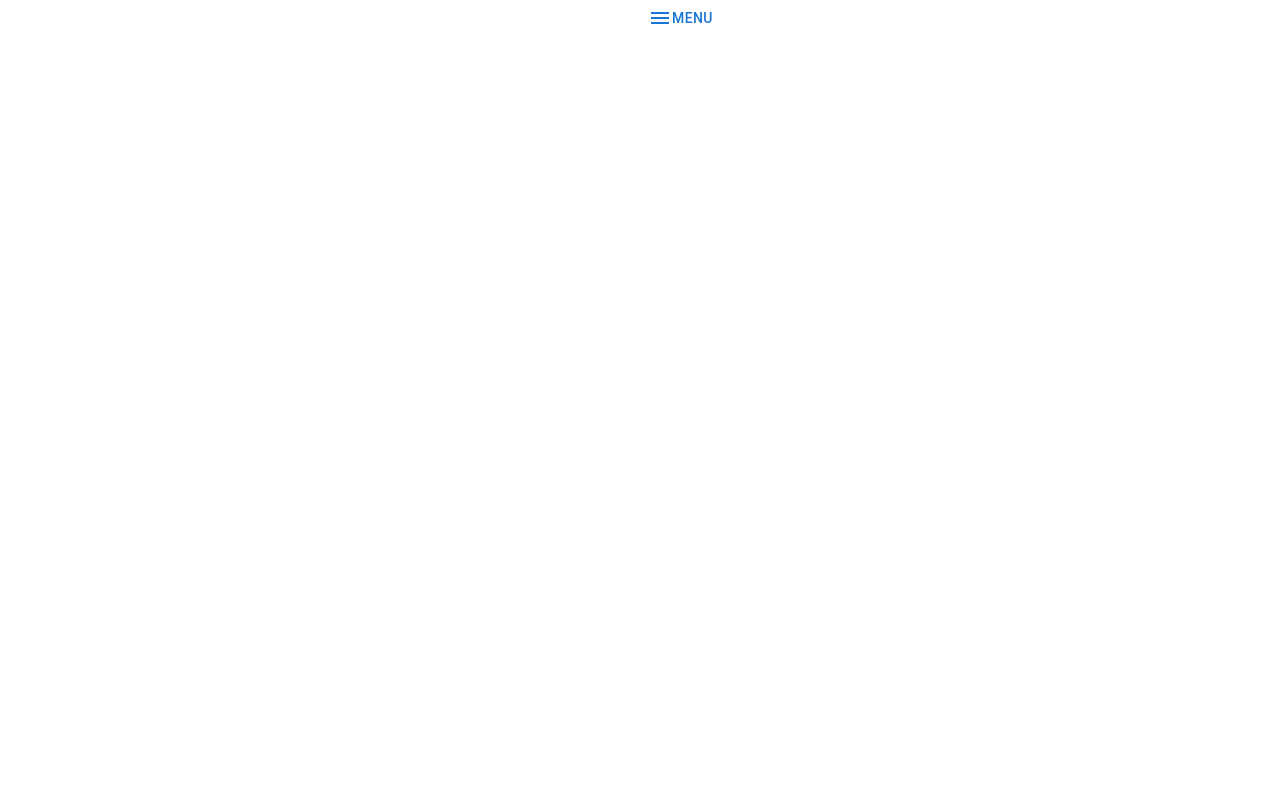
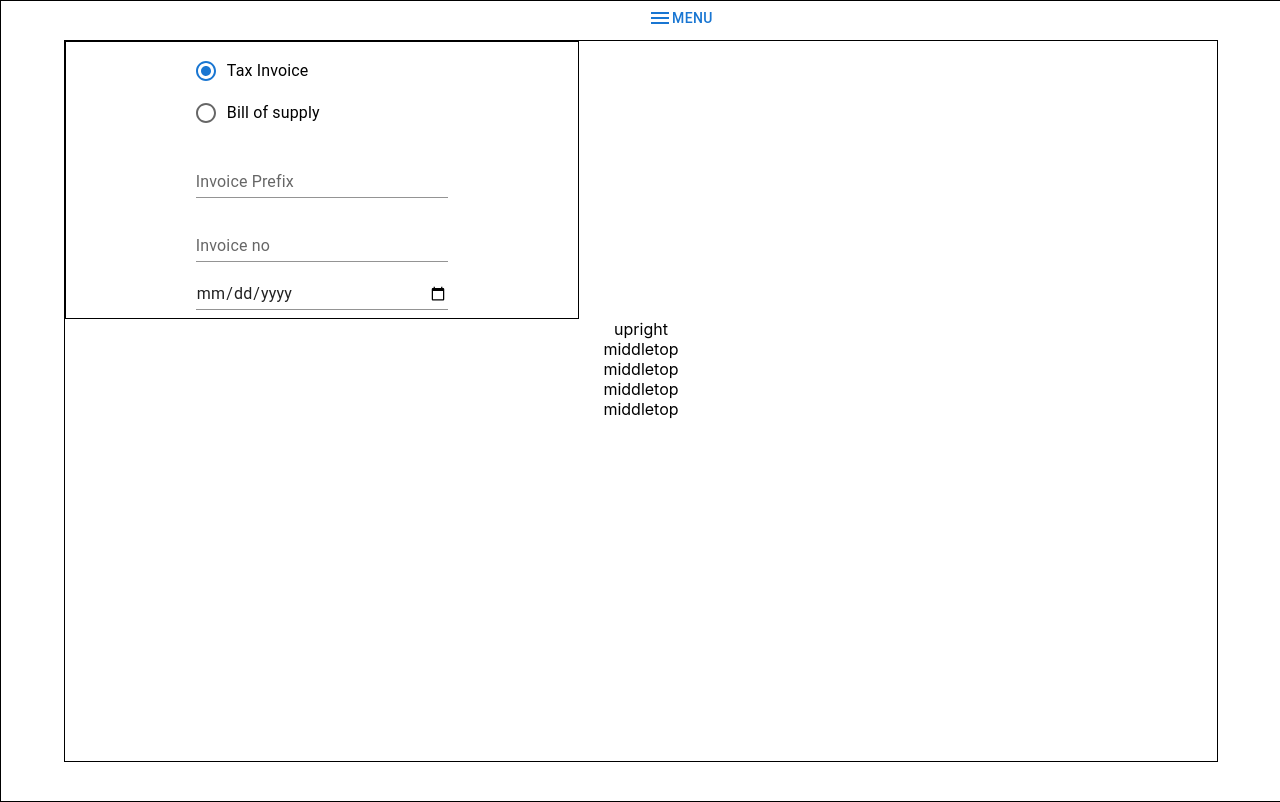
Before and after one commit to Sayan-sss/dev-BillEazy-Client, a React (Create React App) app: page /invoice/create in a window 1280 px wide. Before the commit this address had no page. Built offline with nearby package versions, Linux system fonts and the light colour scheme; what @react-pdf/renderer would draw is missing.

Commit message:
invoice creater added

```diff
--- a/src/App.js
+++ b/src/App.js
@@ -5,17 +5,24 @@ import InvoiceViewer from "./Components/Invoice/invoice.viewer";
 import Navbar from "./Components/Navbar/Navbar";
 import { BrowserRouter, Routes, Route } from "react-router-dom";
 import InsideMedicineContainer from "./Components/Medicine/InsideMedicineContainer";
+import Invoicegenerator from "./Components/Invoice/invoice.generator";
+import Invoicecreator from "./Components/Invoice/invoice.creator";
 
 function App() {
   return (
     <div className="App">
-      <Navbar/>
+      <Navbar />
       <Routes>
-        <Route path="/InsideMedicine" element={<InsideMedicineContainer />}></Route>
+        <Route
+          path="/InsideMedicine"
+          element={<InsideMedicineContainer />}
+        ></Route>
         <Route path="/contact" element={<Contact />}></Route>
         <Route path="/home" element={<Home />}></Route>
         <Route path="/" element={<Home />}></Route>
         <Route path="/invoice" element={<InvoiceViewer />}></Route>
+        <Route path="/addinvoice" element={<Invoicegenerator />}></Route>
+        <Route path="/invoice/create" element={<Invoicecreator />}></Route>
       </Routes>
     </div>
   );
--- /dev/null
+++ b/src/Components/Invoice/invoice.creator.js
@@ -0,0 +1,27 @@
+import { Box } from "@mui/material";
+import React from "react";
+import InvoiceRadioGroup from "../MuuiComponents/InvoiceRadiogrp";
+import InvoiceTextField from "../MuuiComponents/TextField";
+// import TextField from "../MuuiComponents/TextField";
+import "./invoiceCreator.css";
+const Invoicecreator = () => {
+  return (
+    <>
+      <Box className="mainfrom">
+        <Box className="invoicefrom_container">
+          <Box className="up_left">
+            <InvoiceTextField />
+          </Box>
+
+          <Box className="up_right">upright</Box>
+          <Box className="buyer_details">middletop</Box>
+          <Box className="products_container">middletop</Box>
+          <Box className="transportdetail_container">middletop</Box>
+          <Box className="bankdetail_container">middletop</Box>
+        </Box>
+      </Box>
+    </>
+  );
+};
+
+export default Invoicecreator;
--- /dev/null
+++ b/src/Components/Invoice/invoice.generator.js
@@ -0,0 +1,25 @@
+import { Button } from "@mui/base";
+import React from "react";
+import { useNavigate } from "react-router-dom";
+import Invoicetable from "../MuuiComponents/invoiceTable";
+import "./invoicegenerator.css";
+// import invoiceTable from "../MuuiComponents/invoiceTable";
+const Invoicegenerator = () => {
+  const navigate = useNavigate();
+  return (
+    <div className="invoice_container">
+      <div className="table_container">
+        <Invoicetable />
+        <Button
+          onClick={() => {
+            navigate("/invoice/create");
+          }}
+        >
+          Create
+        </Button>
+      </div>
+    </div>
+  );
+};
+
+export default Invoicegenerator;
--- /dev/null
+++ b/src/Components/Invoice/invoiceCreator.css
@@ -0,0 +1,15 @@
+.mainfrom {
+  width: 100vw;
+  height: 100vh;
+  border: 1px solid black;
+  display: flex;
+  justify-content: center;
+  align-items: center;
+}
+.invoicefrom_container {
+  width: 90vw;
+  height: 90vh;
+  border: 1px solid black;
+}
+.up_left {
+}
--- /dev/null
+++ b/src/Components/Invoice/invoicegenerator.css
@@ -0,0 +1,14 @@
+.invoice_container {
+  /* display: flex; */
+  width: 100vw;
+  height: 100vh;
+  border: 2px solid red;
+  justify-content: center;
+}
+
+.table_container {
+  border: 1px solid black;
+  display: flex;
+  justify-content: center;
+  margin-top: 10rem;
+}
--- /dev/null
+++ b/src/Components/MuuiComponents/InvoiceRadiogrp.js
@@ -0,0 +1,29 @@
+import * as React from "react";
+import Radio from "@mui/material/Radio";
+import RadioGroup from "@mui/material/RadioGroup";
+import FormControlLabel from "@mui/material/FormControlLabel";
+import FormControl from "@mui/material/FormControl";
+import FormLabel from "@mui/material/FormLabel";
+
+export default function InvoiceRadioGroup() {
+  return (
+    <FormControl>
+      <RadioGroup
+        aria-labelledby="demo-radio-buttons-group-label"
+        defaultValue="taxinvoice"
+        name="radio-buttons-group"
+      >
+        <FormControlLabel
+          value="taxinvoice"
+          control={<Radio />}
+          label="Tax Invoice"
+        />
+        <FormControlLabel
+          value="billofsupply"
+          control={<Radio />}
+          label="Bill of supply"
+        />
+      </RadioGroup>
+    </FormControl>
+  );
+}
--- /dev/null
+++ b/src/Components/MuuiComponents/TextField.js
@@ -0,0 +1,33 @@
+import * as React from "react";
+import Box from "@mui/material/Box";
+import TextField from "@mui/material/TextField";
+import InvoiceRadioGroup from "./InvoiceRadiogrp";
+
+export default function InvoiceTextField() {
+  return (
+    <Box
+      component="form"
+      sx={{
+        "& > :not(style)": { m: 1, width: "25ch" },
+        border: "1px solid black",
+        width: "40vw",
+      }}
+      noValidate
+      autoComplete="off"
+    >
+      <InvoiceRadioGroup />
+      <TextField
+        id="outlined-basic"
+        label="Invoice Prefix"
+        variant="standard"
+      />
+      <TextField id="filled-basic" label="Invoice no" variant="standard" />
+      <TextField
+        id="standard-basic"
+        // label="invoice date"
+        variant="standard"
+        type={"date"}
+      />
+    </Box>
+  );
+}
--- /dev/null
+++ b/src/Components/MuuiComponents/invoiceTable.js
@@ -0,0 +1,55 @@
+import * as React from "react";
+import Table from "@mui/material/Table";
+import TableBody from "@mui/material/TableBody";
+import TableCell from "@mui/material/TableCell";
+import TableContainer from "@mui/material/TableContainer";
+import TableHead from "@mui/material/TableHead";
+import TableRow from "@mui/material/TableRow";
+import Paper from "@mui/material/Paper";
+
+function createData(name, calories, fat, carbs, protein) {
+  return { name, calories, fat, carbs, protein };
+}
+
+const rows = [
+  createData("Frozen yoghurt", 159, 6.0, 24, 4.0),
+  createData("Ice cream sandwich", 237, 9.0, 37, 4.3),
+  createData("Eclair", 262, 16.0, 24, 6.0),
+  createData("Cupcake", 305, 3.7, 67, 4.3),
+  createData("Gingerbread", 356, 16.0, 49, 3.9),
+];
+
+export default function Invoicetable() {
+  return (
+    <TableContainer component={Paper}>
+      <Table sx={{ minWidth: 650 }} aria-label="simple table">
+        <TableHead>
+          <TableRow>
+            <TableCell>Dessert (100g serving)</TableCell>
+            <TableCell align="right">Invoice No.</TableCell>
+            <TableCell align="right">Invoice Date</TableCell>
+            <TableCell align="right">BuyerName</TableCell>
+            <TableCell align="right">Status</TableCell>
+            <TableCell align="right">Actions</TableCell>
+          </TableRow>
+        </TableHead>
+        <TableBody>
+          {rows.map((row) => (
+            <TableRow
+              key={row.name}
+              sx={{ "&:last-child td, &:last-child th": { border: 0 } }}
+            >
+              <TableCell component="th" scope="row">
+                {row.name}
+              </TableCell>
+              <TableCell align="right">{row.calories}</TableCell>
+              <TableCell align="right">{row.fat}</TableCell>
+              <TableCell align="right">{row.carbs}</TableCell>
+              <TableCell align="right">{row.protein}</TableCell>
+            </TableRow>
+          ))}
+        </TableBody>
+      </Table>
+    </TableContainer>
+  );
+}
--- a/src/Components/Navbar/Navbar.css
+++ b/src/Components/Navbar/Navbar.css
@@ -29,6 +29,10 @@
 
 .navbar__middle {
   flex: 0.6;
+  display: flex;
+  flex-direction: column;
+  border: 1px solid white;
+  width: 90%;
 }
 
 .navbar__right {
--- a/src/Components/Navbar/Navbar.js
+++ b/src/Components/Navbar/Navbar.js
@@ -40,6 +40,7 @@ const Navbar = () => {
           </div>
           <div className="navbar__middle">
             <Button onClick={() => navigate("/Contact")}>Contact</Button>
+            <Button onClick={() => navigate("/addinvoice")}>Invoice</Button>
           </div>
           <div className="navbar__right">
             <Avatar />
```
